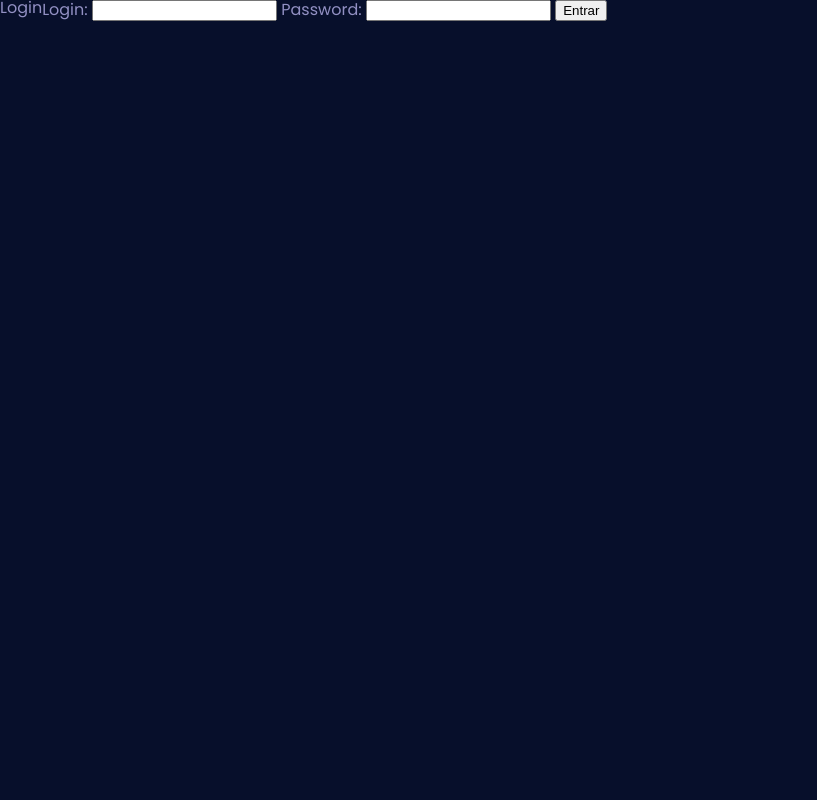
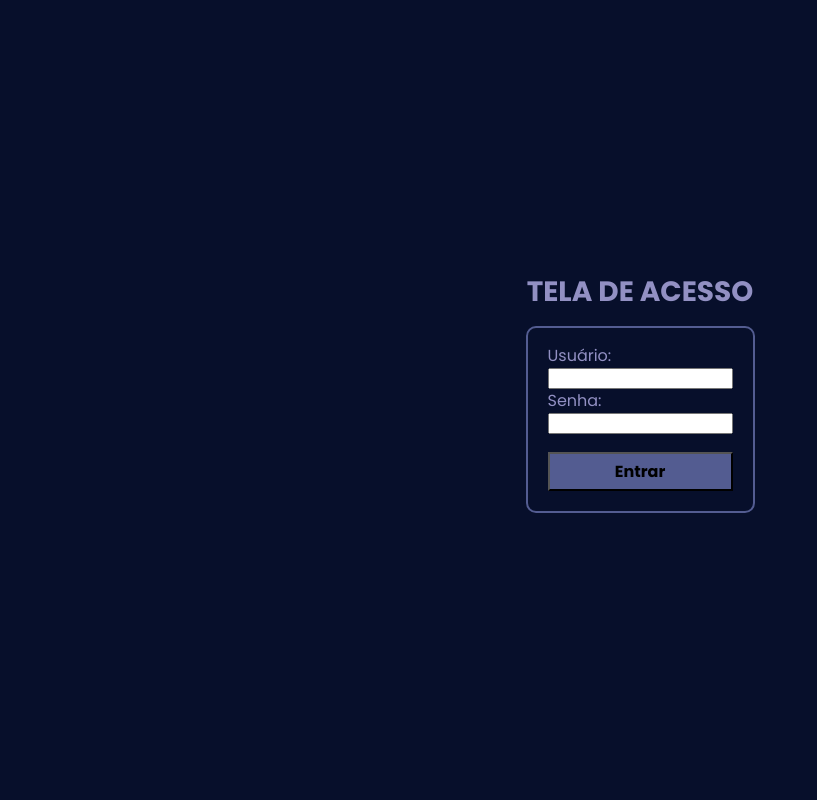
Before and after one commit to ericsonnascimento/projeto_django_agenda, a Django app: page /login/ in a window 1280 px wide. Shown: the whole page, without its empty margins (0-817 px from the left). Run offline with Django 5.2, Linux system fonts and the light colour scheme.

Commit message:
conclida design da tela de login através do CSS e HTML

```diff
--- /dev/null
+++ b/setup/static/css/login.css
@@ -0,0 +1,35 @@
+.container {
+    display: flex;
+    flex-direction: column;
+    height: 100vh;
+    align-items: center;
+    justify-content: center;
+}
+
+.container__title {
+    font-weight: 700;
+    font-size: 28px;
+}
+
+.container__form {
+    padding: 20px 0 10px 0;
+}
+
+.container__form_box {
+    display: flex;
+    flex-direction: column;
+    border: 2px solid var(--cor-do-fundo-2);
+    border-radius: 10px;
+    padding: 20px;
+    gap: 4px;
+}
+
+.container__form_box button {
+    margin-top: 14px;
+    padding: 5px;
+    background-color: var(--cor-do-fundo-2);
+    font-family: 'Poppins';
+    color: var(--cor-botao);
+    font-weight: 700;
+    font-size: 16px;
+}
--- /dev/null
+++ b/setup/static/css/styles.css
@@ -0,0 +1,17 @@
+@import url(./login.css);
+
+:root {
+    --cor-de-fundo: #070F2B;
+    --cor-da-fonte: #9290C3;
+    --cor-do-menu: #1B1A55;
+    --cor-do-fundo-2: #535C91;
+    --cor-botao: #000;
+
+}
+
+body {
+    background-color: var(--cor-de-fundo);
+    color: var(--cor-da-fonte);
+    font-size: 16px;
+    font-family: 'Poppins';
+}
--- a/templates/login.html
+++ b/templates/login.html
@@ -14,18 +14,18 @@
 </head>
 <body>
     <section class="container">
-        <h1 class="container__title">Login</h1>
+        <h1 class="container__title">TELA DE ACESSO</h1>
         <form class="container__form" action="submit" method="POST">{% csrf_token %}
             <div class="container__form_box">
-                <label>Login: </label>
+                <label>Usuário: </label>
                 <input type="text" name="username">
-                <label>Password: </label>
+                <label>Senha: </label>
                 <input type="password" name="password">
                 <button type="submit">Entrar</button>
             </div>
         </form>
         {% for message in messages %}
-            <strong>Error! </strong> {{ message }}
+            <strong>{{ message }}</strong>
         {% endfor %}
     </section>
 </body>
```
Also changed, not shown: README.md, Screenshot from 2024-10-17 12-19-43.png (added).
